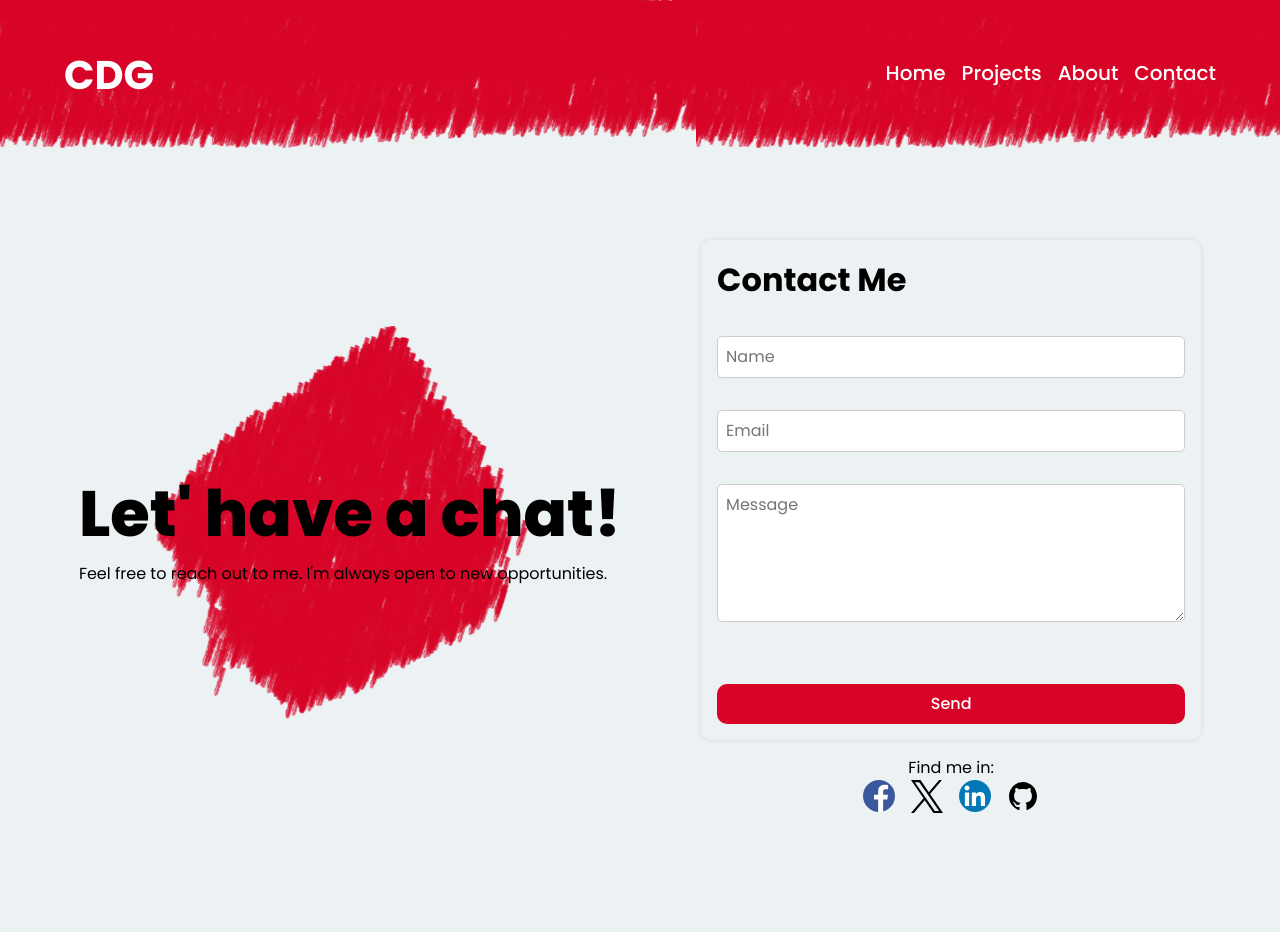
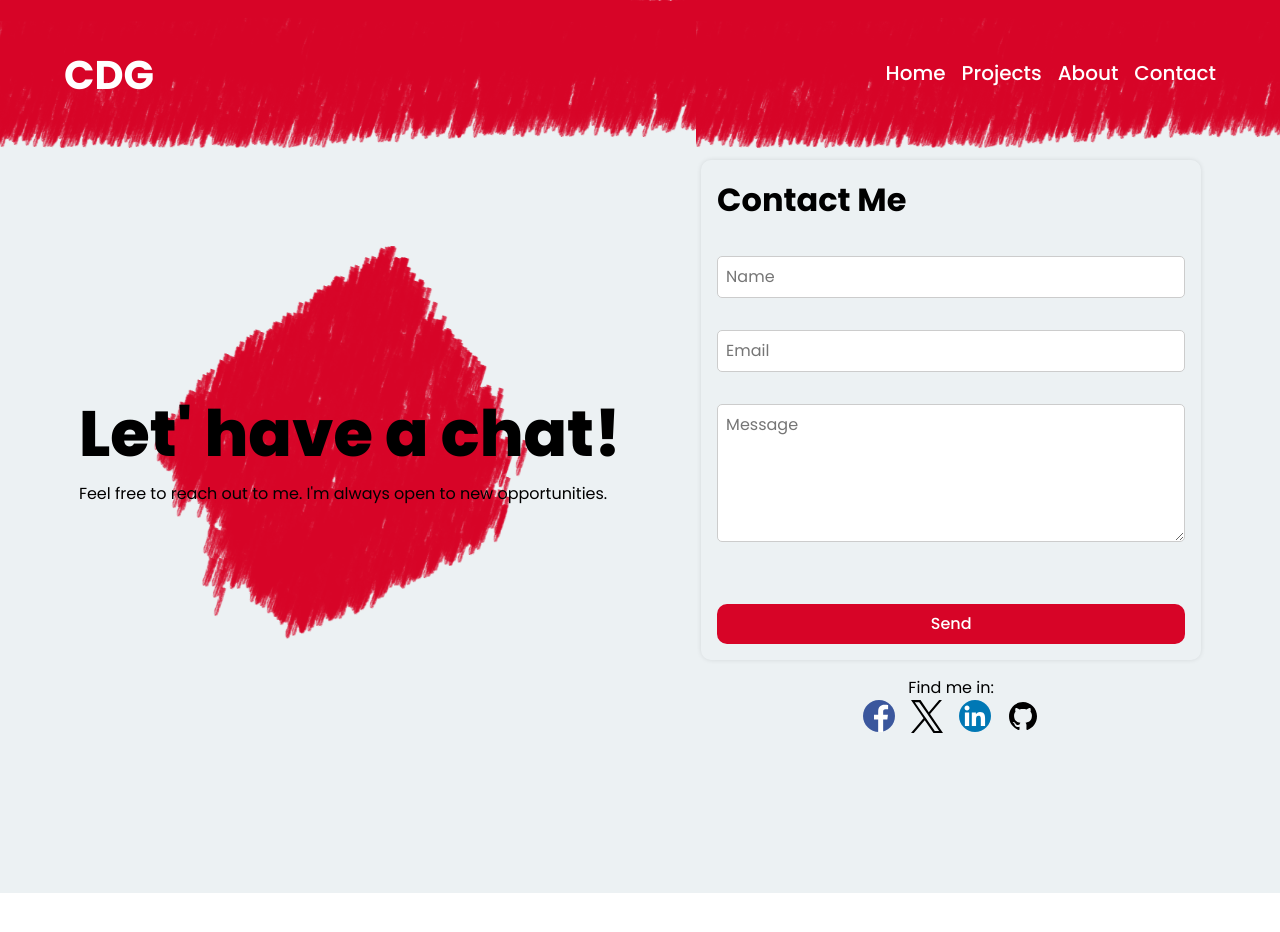
Before and after one commit to SerPet-eng/my-simple-portfolio, a React (Vite) app: page /contact in a window 1280 px wide. Shown: the top 932 px of the page. After the commit the page ends 893 px from the top, so only its background shows below. Built offline with nearby package versions, Linux system fonts and the light colour scheme.

Commit message:
Last update to root layout

```diff
--- a/src/css/style.css
+++ b/src/css/style.css
@@ -78,9 +78,6 @@ h6 {
   background-color: hsl(197, 24%, 94%);
   position: relative;
   overflow-x: hidden;
-}
-.root-layout .main {
-  padding-top: 5rem;
 }
 
 /* === COMPONENTS === */
@@ -345,6 +342,7 @@ h6 {
   }
 }
 .projects {
+  border: 1px solid red;
   padding: 10rem 1rem;
 }
 .projects .projects__title {
--- a/src/sass/layout/_root-layout.scss
+++ b/src/sass/layout/_root-layout.scss
@@ -12,8 +12,4 @@
   position: relative;
 
   overflow-x: hidden;
-
-  .main {
-    padding-top: 5rem;
-  }
 }
--- a/src/sass/pages/_projects.scss
+++ b/src/sass/pages/_projects.scss
@@ -1,6 +1,7 @@
 @use '../variables.scss' as *;
 
 .projects {
+  border: 1px solid red;
   padding: 10rem 1rem;
 
   .projects__title {
```
Also changed, not shown: 1 other file (tests, documents, lock files or other folders).
